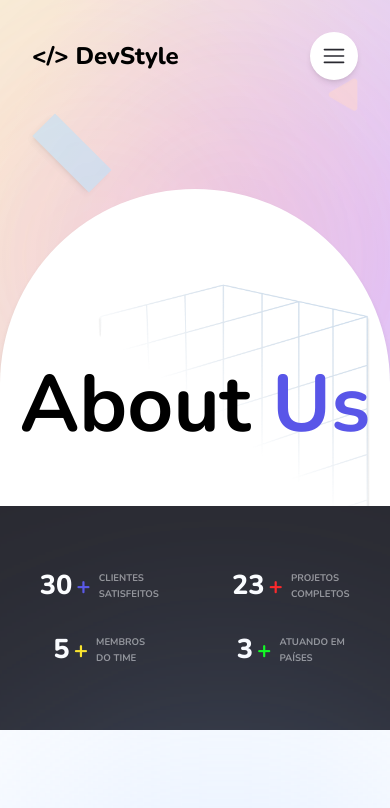
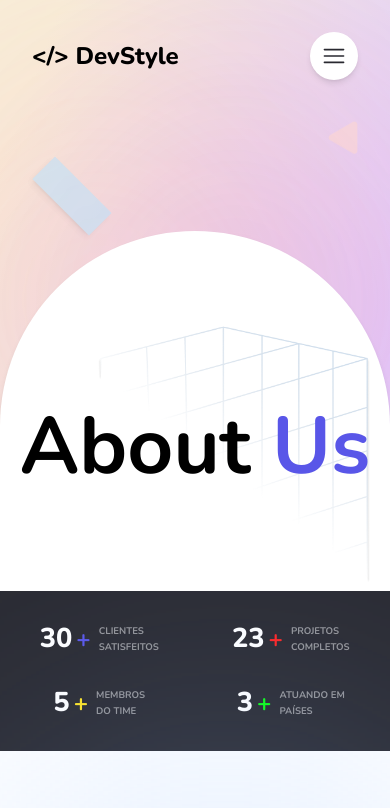
Before and after one commit to DevStyleDigital/site-main, a Next.js app: page /sobre in a window 390 px wide. Shown: the top 808 px of the page. Built offline with nearby package versions, Linux system fonts and the light colour scheme; grey boxes are pictures that could not be loaded.

Commit message:
styles header

```diff
--- a/src/app/global.css
+++ b/src/app/global.css
@@ -21,12 +21,6 @@ body{
 .header_about{
     min-height: 70vh;
     background: linear-gradient(111.23deg, #F9F6DA 9.95%, #E2D5FF 85.17%);
-}
-
-@media (max-width:500px){
-    .header_about{
-        min-height: 60vh;
-    }
 }
 
 .mira-img-button{
--- a/src/app/sobre/page.tsx
+++ b/src/app/sobre/page.tsx
@@ -19,7 +19,7 @@ const Sobre = () => {
       <main className="w-full flex flex-col items-center">
         <ToTop />
         <HeaderAnimationAbout />
-        <section className="w-full h-fit flex justify-center py-[4rem] bg-secondary_black-950">
+        <section className="w-full h-fit flex justify-center py-[4rem] max-md:py-[2rem] bg-secondary_black-950">
           <div className="w-[60%] h-full flex max-2xl:w-[70%] max-xl:w-[80%] max-lg:w-[90%]">
             <ResultsTag />
           </div>
--- a/src/components/app/pages/sobre/header/index.tsx
+++ b/src/components/app/pages/sobre/header/index.tsx
@@ -93,8 +93,8 @@ const HeaderAnimationAbout = () => {
         className="w-[100vw] h-[90vh] absolute select-none"
         style={{ rotateX: a, rotateY: b }}
       >
-        <div className="w-[15rem] h-[15rem] rounded-full sombra-1 absolute bottom-[8rem] left-[35%] z-2  max-md:top-[15rem] max-md:w-[20rem] max-sm:w-[50%] max-md:right-[0rem]"></div>
-        <div className="w-[15rem] h-[15rem] rounded-full sombra-2 absolute bottom-[8rem] right-[20%] z-2  max-md:left-[0rem] max-md:top-[15rem] max-md:w-[20rem] max-sm:w-[50%]"></div>
+        <div className="w-[15rem] h-[15rem] rounded-full sombra-1 absolute bottom-[8rem] left-[35%] z-2 max-md:top-[15rem] max-md:w-[50%] max-md:right-0"></div>
+        <div className="w-[15rem] h-[15rem] rounded-full sombra-2 absolute bottom-[8rem] right-[20%] z-2 max-md:left-0 max-md:top-[15rem] max-md:w-[50%]"></div>
         <div className="w-[5rem] h-[2rem] shadow-md absolute bottom-[13rem] rotate-45 left-[10rem] bg-[#bee1f9] z-2 max-md:left-[2rem] max-md:top-[15rem] max-lg:opacity-[60%]"></div>
         <div className="w-[2.5rem] h-[2.5rem] right-[20%] absolute  bottom-[50%] max-md:right-[2rem] max-md:top-[10rem] max-lg:opacity-[60%]">
         <Image
```
